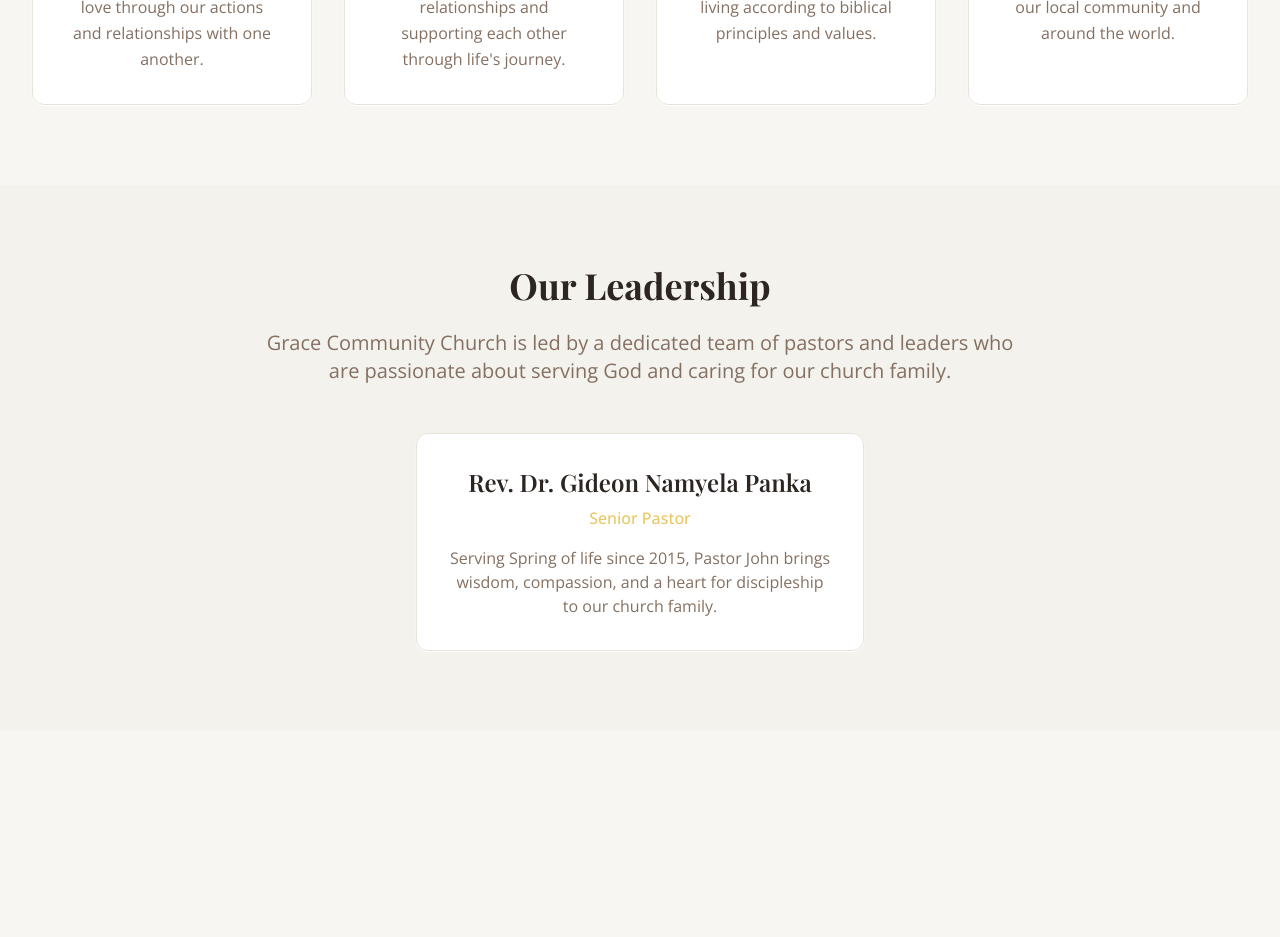
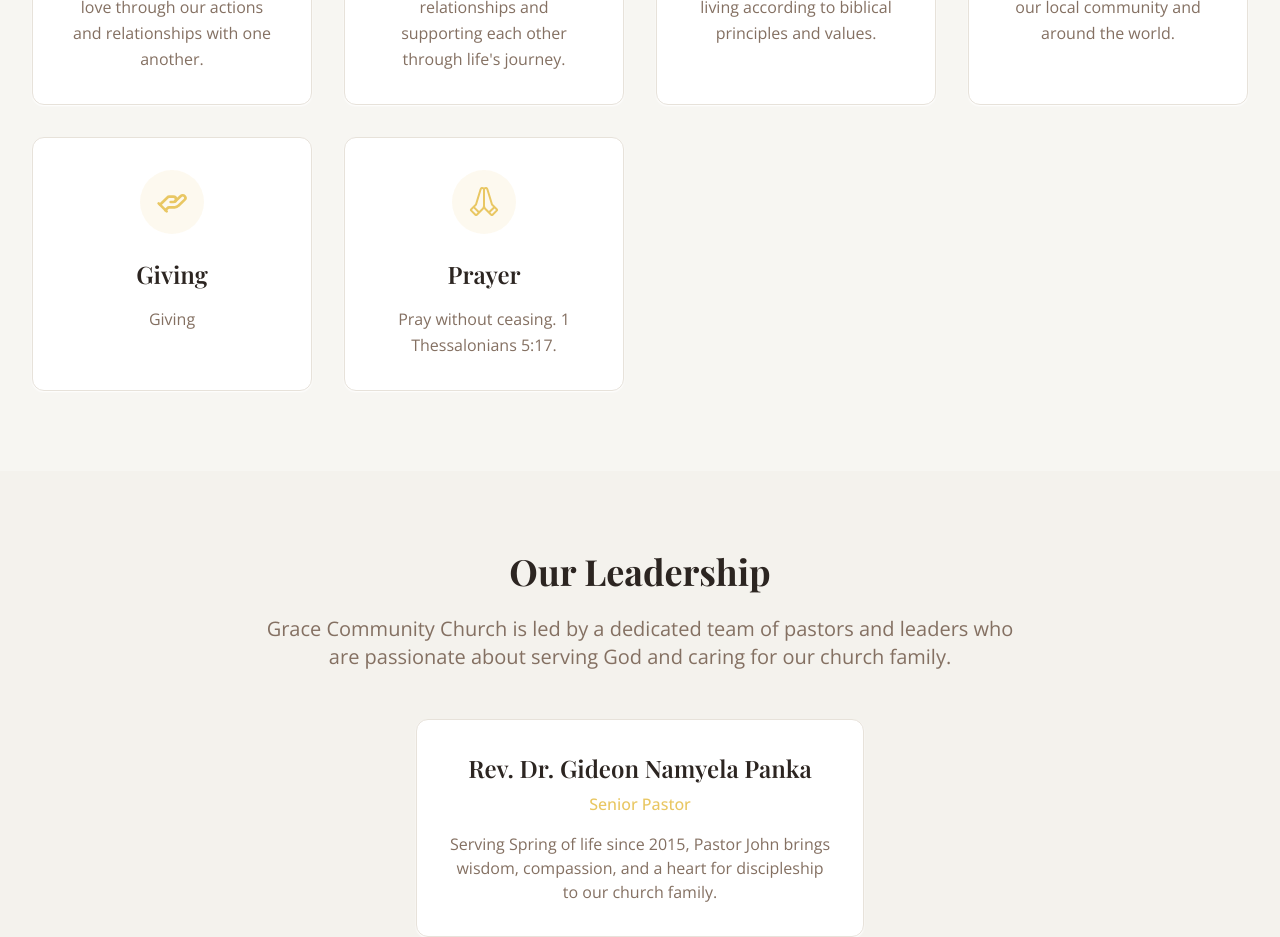
Before and after one commit to Phaako/spring-of-life-site, a React (Vite) app: page /about in a window 1280 px wide. Shown: the part 2420-3357 px from the top of the page. Before the commit the page ends 3151 px from the top, so only its background shows below. Built offline with nearby package versions, Linux system fonts and the light colour scheme; the HTML template or start-up script is replaced by a standard one.

Commit message:
edited text and added a new icon

```diff
--- a/src/pages/About.tsx
+++ b/src/pages/About.tsx
@@ -1,8 +1,10 @@
 import React from 'react';
 import Layout from '@/components/Layout';
 import { Card, CardContent } from '@/components/ui/card';
-import { Users, Heart, Book, Globe } from 'lucide-react';
+import { Users, Heart, Book, Globe, HandHelpingIcon} from 'lucide-react';
+import { HandsPrayingIcon } from '@phosphor-icons/react';
 import churchInterior from '@/assets/church-interior.jpg';
+
 
 const About = () => {
   const values = [
@@ -25,6 +27,16 @@ const About = () => {
       icon: Globe,
       title: "Service",
       description: "Making a positive impact in our local community and around the world."
+    },
+    {
+      icon: HandHelpingIcon,
+      title: "Giving",
+      description: "Giving"
+    },
+    {
+     icon: HandsPrayingIcon,
+     title: "Prayer",
+     description: "Pray without ceasing. 1 Thessalonians 5:17."
     }
   ];
 
```
